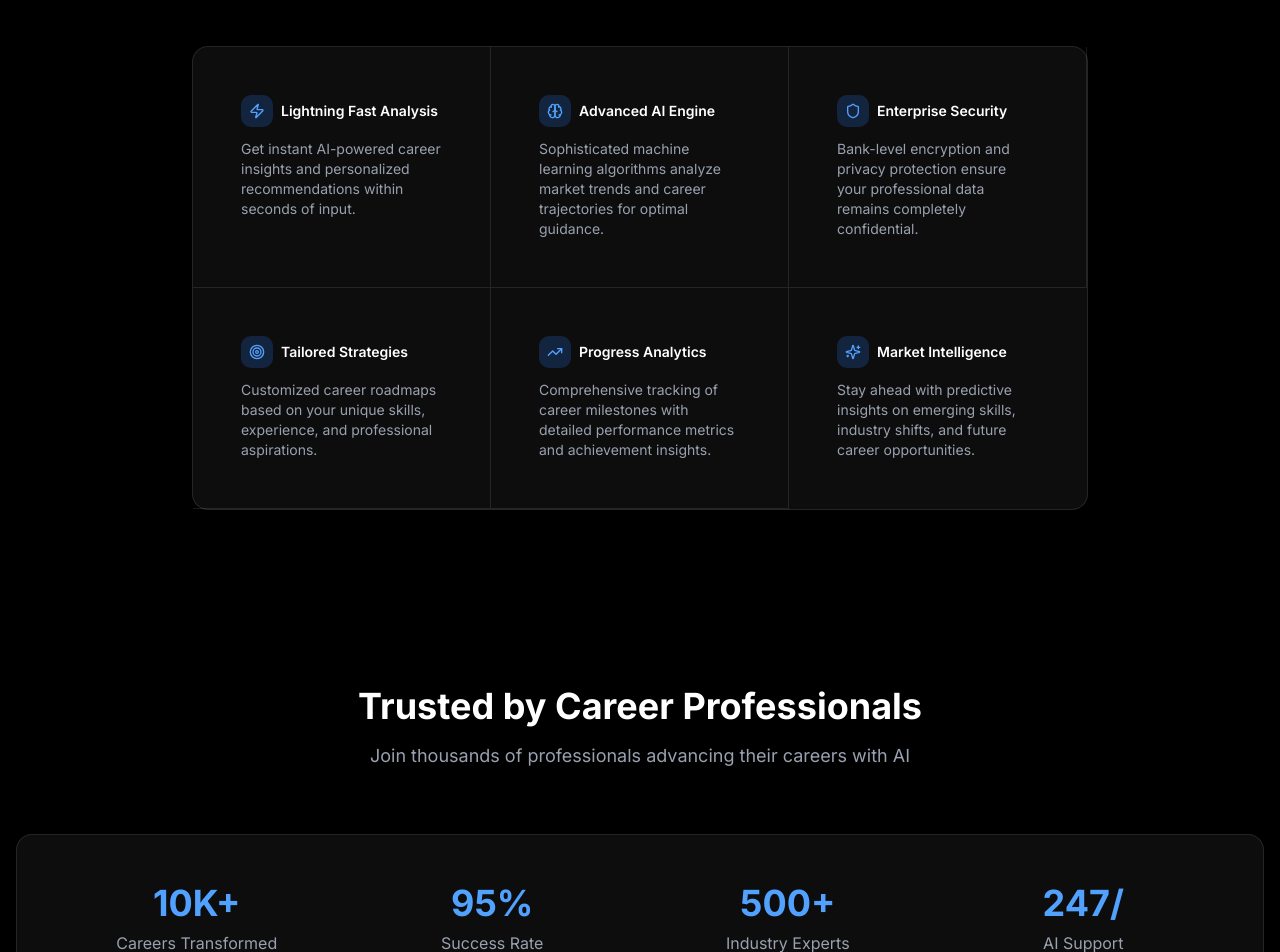
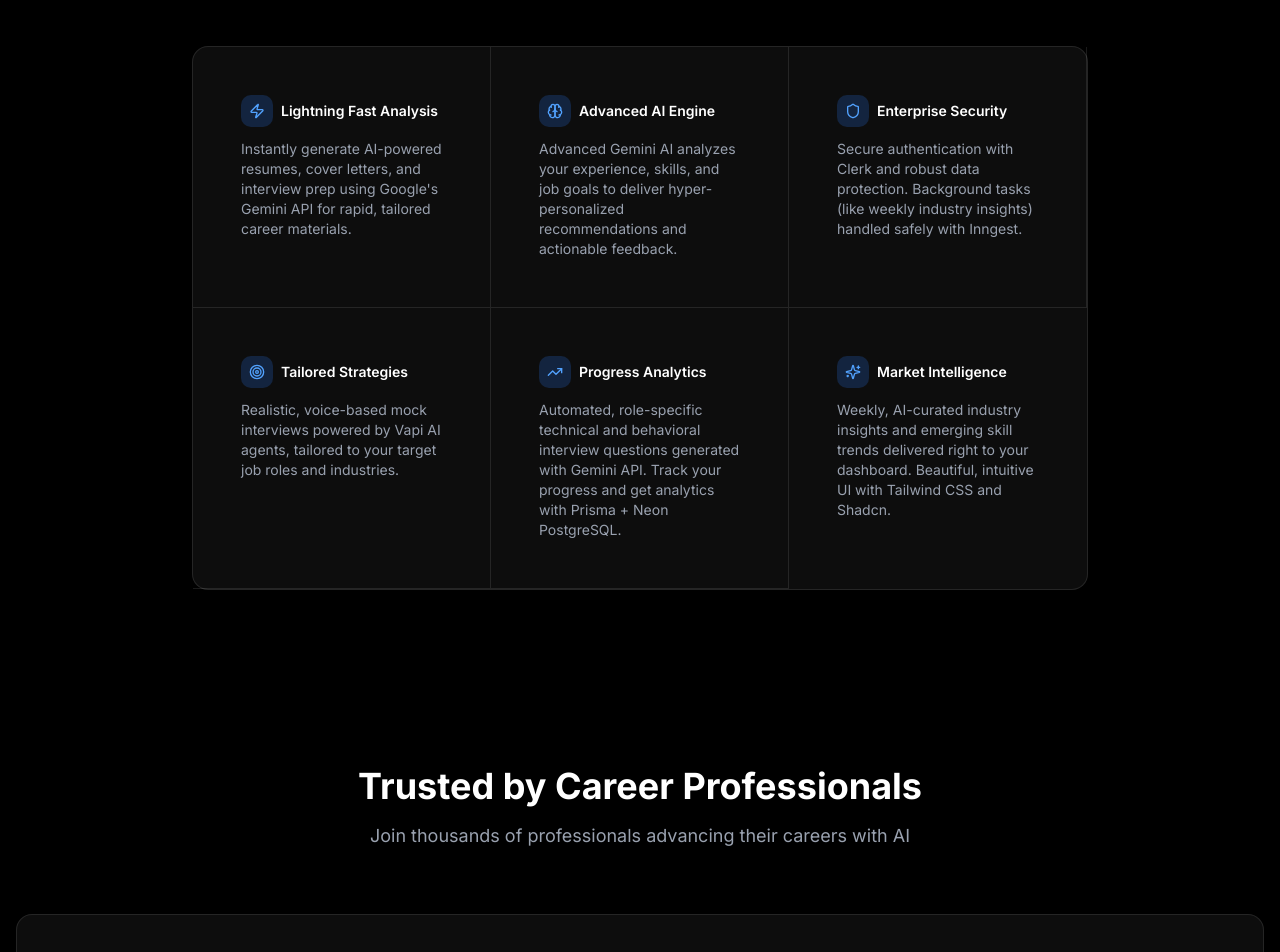
Before and after one commit to Zameerahmad01/ai_career_coach, a Next.js app: page / in a window 1280 px wide. Shown: the part 2140-3092 px from the top of the page. Built offline with nearby package versions, Linux system fonts and the light colour scheme; no server answers.

Commit message:
fix bugs

```diff
--- a/app/api/vapi/generate/route.js
+++ b/app/api/vapi/generate/route.js
@@ -51,12 +51,13 @@ export async function POST(request) {
       parsedData = cleanedText;
     }
 
+    const formattedTechStack = techstack.split(",").map((tech) => tech.trim());
     const interview = await db.interview.create({
       data: {
         role,
         level,
         type,
-        techStack: techstack,
+        techStack: formattedTechStack,
         questions: parsedData,
         userId: userid,
       },
--- a/components/sections/Features.jsx
+++ b/components/sections/Features.jsx
@@ -26,8 +26,9 @@ function Features() {
               </h3>
             </div>
             <p className="text-sm text-gray-400">
-              Get instant AI-powered career insights and personalized
-              recommendations within seconds of input.
+              Instantly generate AI-powered resumes, cover letters, and
+              interview prep using Google's Gemini API for rapid, tailored
+              career materials.
             </p>
           </div>
 
@@ -41,8 +42,9 @@ function Features() {
               </h3>
             </div>
             <p className="text-sm text-gray-400">
-              Sophisticated machine learning algorithms analyze market trends
-              and career trajectories for optimal guidance.
+              Advanced Gemini AI analyzes your experience, skills, and job goals
+              to deliver hyper-personalized recommendations and actionable
+              feedback.
             </p>
           </div>
 
@@ -56,8 +58,9 @@ function Features() {
               </h3>
             </div>
             <p className="text-sm text-gray-400">
-              Bank-level encryption and privacy protection ensure your
-              professional data remains completely confidential.
+              Secure authentication with Clerk and robust data protection.
+              Background tasks (like weekly industry insights) handled safely
+              with Inngest.
             </p>
           </div>
 
@@ -71,8 +74,8 @@ function Features() {
               </h3>
             </div>
             <p className="text-sm text-gray-400">
-              Customized career roadmaps based on your unique skills,
-              experience, and professional aspirations.
+              Realistic, voice-based mock interviews powered by Vapi AI agents,
+              tailored to your target job roles and industries.
             </p>
           </div>
 
@@ -86,8 +89,9 @@ function Features() {
               </h3>
             </div>
             <p className="text-sm text-gray-400">
-              Comprehensive tracking of career milestones with detailed
-              performance metrics and achievement insights.
+              Automated, role-specific technical and behavioral interview
+              questions generated with Gemini API. Track your progress and get
+              analytics with Prisma + Neon PostgreSQL.
             </p>
           </div>
 
@@ -101,8 +105,9 @@ function Features() {
               </h3>
             </div>
             <p className="text-sm text-gray-400">
-              Stay ahead with predictive insights on emerging skills, industry
-              shifts, and future career opportunities.
+              Weekly, AI-curated industry insights and emerging skill trends
+              delivered right to your dashboard. Beautiful, intuitive UI with
+              Tailwind CSS and Shadcn.
             </p>
           </div>
         </div>
--- a/components/sections/StatsSection.jsx
+++ b/components/sections/StatsSection.jsx
@@ -1,47 +1,56 @@
-"use client"
+"use client";
 
-import { motion, useInView } from "framer-motion"
-import { useRef, useEffect, useState } from "react"
+import { motion, useInView } from "framer-motion";
+import { useRef, useEffect, useState } from "react";
 
 const stats = [
   { number: "10K+", label: "Careers Transformed" },
   { number: "95%", label: "Success Rate" },
   { number: "500+", label: "Industry Experts" },
   { number: "24/7", label: "AI Support" },
-]
+];
 
 function AnimatedNumber({ value, duration = 2000 }) {
-  const [displayValue, setDisplayValue] = useState("0")
-  const ref = useRef(null)
-  const isInView = useInView(ref, { once: true })
+  const [displayValue, setDisplayValue] = useState("0");
+  const ref = useRef(null);
+  const isInView = useInView(ref, { once: true });
 
   useEffect(() => {
-    if (!isInView) return
+    if (!isInView) return;
 
-    const numericValue = Number.parseInt(value.replace(/[^\d]/g, ""))
-    if (isNaN(numericValue)) {
-      setDisplayValue(value)
-      return
+    // Show values like '24/7' or anything with a slash, or non-numeric, as-is
+    if (
+      /\d+\/\d+/.test(value) ||
+      /[^\d+,\s+%]/.test(value.replace(/\d|\+|%/g, ""))
+    ) {
+      setDisplayValue(value);
+      return;
     }
 
-    let startTime
+    const numericValue = Number.parseInt(value.replace(/[^\d]/g, ""));
+    if (isNaN(numericValue)) {
+      setDisplayValue(value);
+      return;
+    }
+
+    let startTime;
     const animate = (currentTime) => {
-      if (!startTime) startTime = currentTime
-      const progress = Math.min((currentTime - startTime) / duration, 1)
+      if (!startTime) startTime = currentTime;
+      const progress = Math.min((currentTime - startTime) / duration, 1);
 
-      const currentValue = Math.floor(progress * numericValue)
-      const suffix = value.replace(/[\d,]/g, "")
-      setDisplayValue(currentValue.toLocaleString() + suffix)
+      const currentValue = Math.floor(progress * numericValue);
+      const suffix = value.replace(/[\d,]/g, "");
+      setDisplayValue(currentValue.toLocaleString() + suffix);
 
       if (progress < 1) {
-        requestAnimationFrame(animate)
+        requestAnimationFrame(animate);
       }
-    }
+    };
 
-    requestAnimationFrame(animate)
-  }, [isInView, value, duration])
+    requestAnimationFrame(animate);
+  }, [isInView, value, duration]);
 
-  return <span ref={ref}>{displayValue}</span>
+  return <span ref={ref}>{displayValue}</span>;
 }
 
 export default function StatsSection() {
@@ -54,7 +63,9 @@ export default function StatsSection() {
           viewport={{ once: true }}
           className="text-center mb-16"
         >
-          <h2 className="text-3xl md:text-4xl font-bold mb-4">Trusted by Career Professionals</h2>
+          <h2 className="text-3xl md:text-4xl font-bold mb-4">
+            Trusted by Career Professionals
+          </h2>
           <p className="text-gray-400 text-lg max-w-2xl mx-auto">
             Join thousands of professionals advancing their careers with AI
           </p>
@@ -79,12 +90,14 @@ export default function StatsSection() {
                 <div className="text-3xl md:text-4xl font-bold text-blue-400 mb-2">
                   <AnimatedNumber value={stat.number} />
                 </div>
-                <div className="text-gray-400 text-sm md:text-base">{stat.label}</div>
+                <div className="text-gray-400 text-sm md:text-base">
+                  {stat.label}
+                </div>
               </motion.div>
             ))}
           </div>
         </motion.div>
       </div>
     </section>
-  )
+  );
 }
--- /dev/null
+++ b/hooks/use-fetch.jsx
@@ -0,0 +1,28 @@
+import { useState } from "react";
+import { toast } from "sonner";
+
+const useFetch = (cb) => {
+  const [data, setData] = useState(undefined);
+  const [loading, setLoading] = useState(null);
+  const [error, setError] = useState(null);
+
+  const fn = async (...args) => {
+    setLoading(true);
+    setError(null);
+
+    try {
+      const response = await cb(...args);
+      setData(response);
+      setError(null);
+    } catch (error) {
+      setError(error);
+      toast.error(error.message);
+    } finally {
+      setLoading(false);
+    }
+  };
+
+  return { data, loading, error, fn, setData };
+};
+
+export default useFetch;
```
